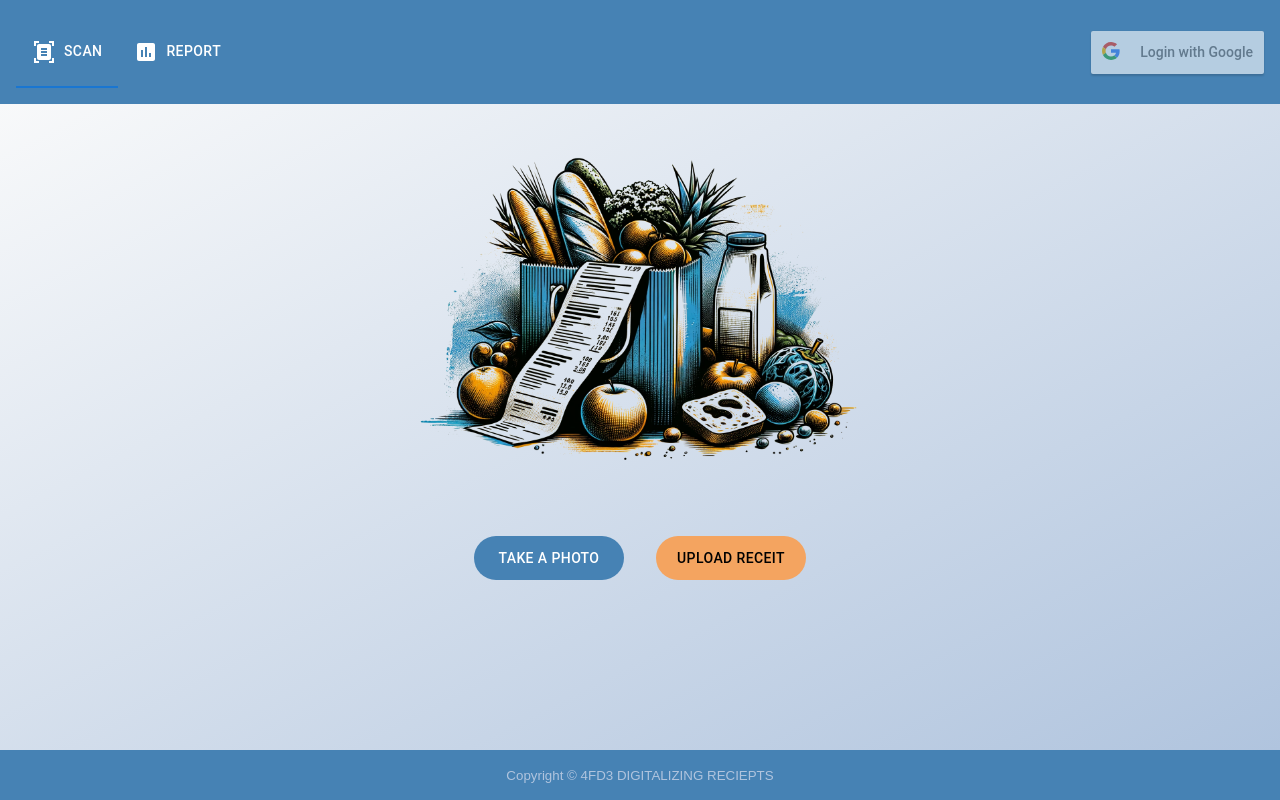
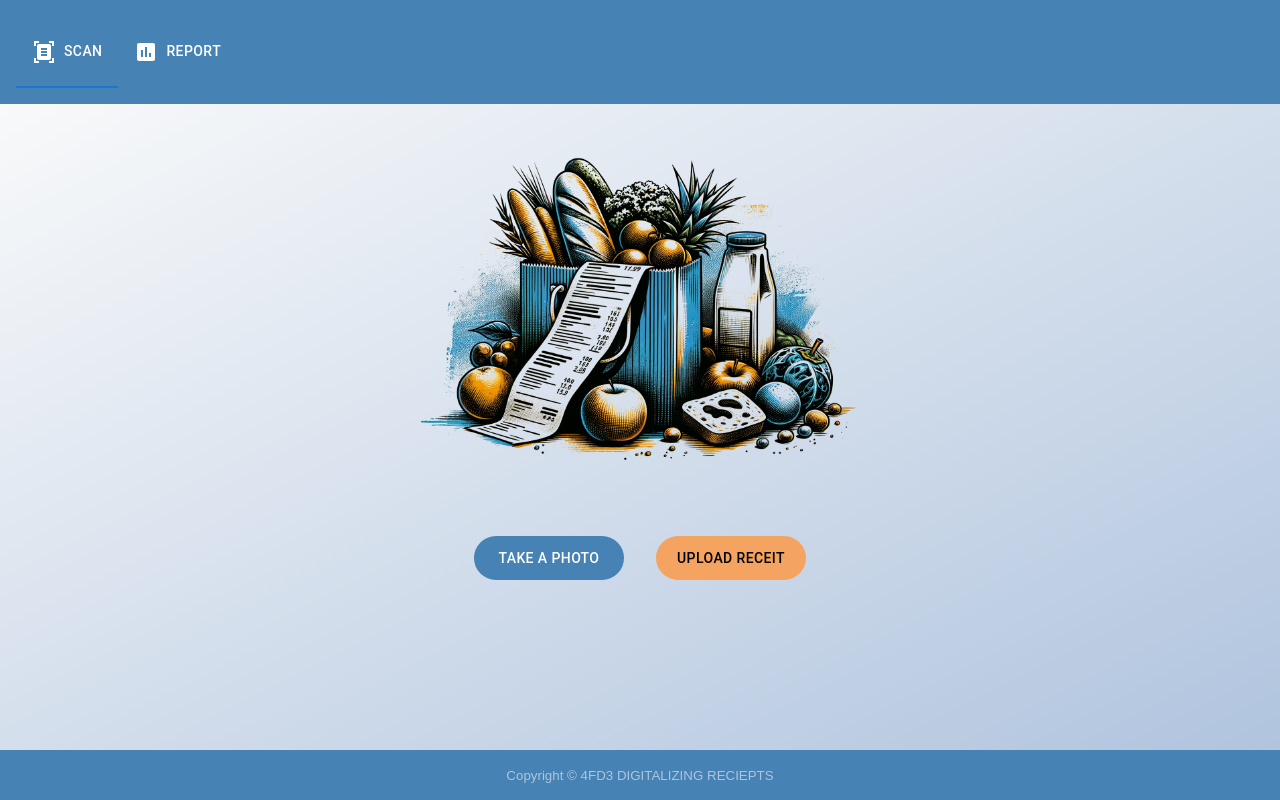
Before and after one commit to 4FD3/frontend, a React (Create React App) app: page / in a window 1280 px wide. Built offline with nearby package versions, Linux system fonts and the light colour scheme.

Commit message:
first draft

```diff
--- a/package.json
+++ b/package.json
@@ -7,12 +7,12 @@
     "@emotion/styled": "^11.11.0",
     "@mui/icons-material": "^5.15.4",
     "@mui/material": "^5.15.4",
+    "@react-oauth/google": "^0.12.1",
     "@testing-library/jest-dom": "^5.17.0",
     "@testing-library/react": "^13.4.0",
     "@testing-library/user-event": "^13.5.0",
     "react": "^18.2.0",
     "react-dom": "^18.2.0",
-    "react-google-login": "^5.2.2",
     "react-router-dom": "^6.21.2",
     "react-scripts": "5.0.1",
     "react-window": "^1.8.10",
--- a/src/MainPage.tsx
+++ b/src/MainPage.tsx
@@ -4,7 +4,7 @@ import Avatar from '@mui/material/Avatar';
 import { Routes, Route, Link } from 'react-router-dom';
 import Receit from './components/ReceitProvide.tsx';
 import DataDis from './components/DataDisplay.tsx';
-import { GoogleLogin } from 'react-google-login';
+import { GoogleLogin, GoogleOAuthProvider } from '@react-oauth/google';
 import Tabs from '@mui/material/Tabs';
 import Tab from '@mui/material/Tab';
 import DocumentScannerIcon from '@mui/icons-material/DocumentScanner';
@@ -56,25 +56,6 @@ const Footer = styled.footer`
     text-align: center;
   `;
 
-const StyledGoogleLogin = styled(GoogleLogin)`
-  button {
-    background-color: ${theme.primary};
-    color: ${theme.primary};
-    border: none;
-    border-radius: 25px;
-    padding: 10px 15px;
-    @media (max-width: 600px) {
-      background: url('path_to_google_logo.png') no-repeat center center;
-      background-size: contain;
-      border-radius: 50%;
-      height: 40px;
-      width: 40px;
-      padding: 0;
-      color: transparent;
-    }
-  }
-`;
-
 function MainPage() {
   const [isLoggedIn, setIsLoggedIn] = useState(false);
   const [value, setValue] = React.useState(0);
@@ -83,10 +64,12 @@ function MainPage() {
     setValue(newValue);
   };
 
-  const onSuccess = (response) => {
+  async function onSuccess (response)  {
     console.log('Login Success:', response);
     setIsLoggedIn(true);
-    // Further process the response
+    const token = response?.credential;
+    sessionStorage.setItem('authToken', token);
+    // await sendTokenToBackend(token);
   };
 
   const onFailure = (response) => {
@@ -112,13 +95,15 @@ function MainPage() {
           B
         </Avatar>}
         {!isLoggedIn && (
-          <StyledGoogleLogin
-            clientId="YOUR_CLIENT_ID"
-            buttonText="Login with Google"
-            onSuccess={onSuccess}
-            onFailure={onFailure}
-            cookiePolicy={'single_host_origin'}
+          <GoogleOAuthProvider clientId={process.env.REACT_APP_GOOGLE_OAUTH_PROVIDER_CLIENT_ID || 'foo_bar'}>
+
+            <GoogleLogin
+            onSuccess={credentialResponse => {onSuccess(credentialResponse)}}
+            onError={() => { onFailure('')}}
+            useOneTap
+            auto_select
           />
+        </GoogleOAuthProvider>
         )}
       </Header>
       <MainContent>
@@ -134,4 +119,22 @@ function MainPage() {
   );
 }
 
+async function sendTokenToBackend(token) {
+  const apiUrl = `${process.env.REACT_APP_API_URL}/auth/google`;
+  // Send this token to your server
+  fetch(apiUrl, {
+    method: 'POST',
+    headers: {
+      'Content-Type': 'application/json',
+    },
+    body: JSON.stringify({ token }),
+  })
+  .then(res => res.json())
+  .then(data => console.log(data))
+  .catch(error => console.error('Error:', error));
+
+
+}
+
+
 export default MainPage;
--- a/src/components/ReceitProvide.tsx
+++ b/src/components/ReceitProvide.tsx
@@ -56,6 +56,9 @@ export default function Receit() {
                 const response = await fetch('url', {
                     method: 'POST',
                     body: formData,
+                    headers: {
+                        'Authorization': `Bearer ${sessionStorage.getItem('authToken')}`,
+                      },
                     // Include headers if required by your API
                 });
 
```
Also changed, not shown: 2 other files (tests, documents, lock files or other folders).
